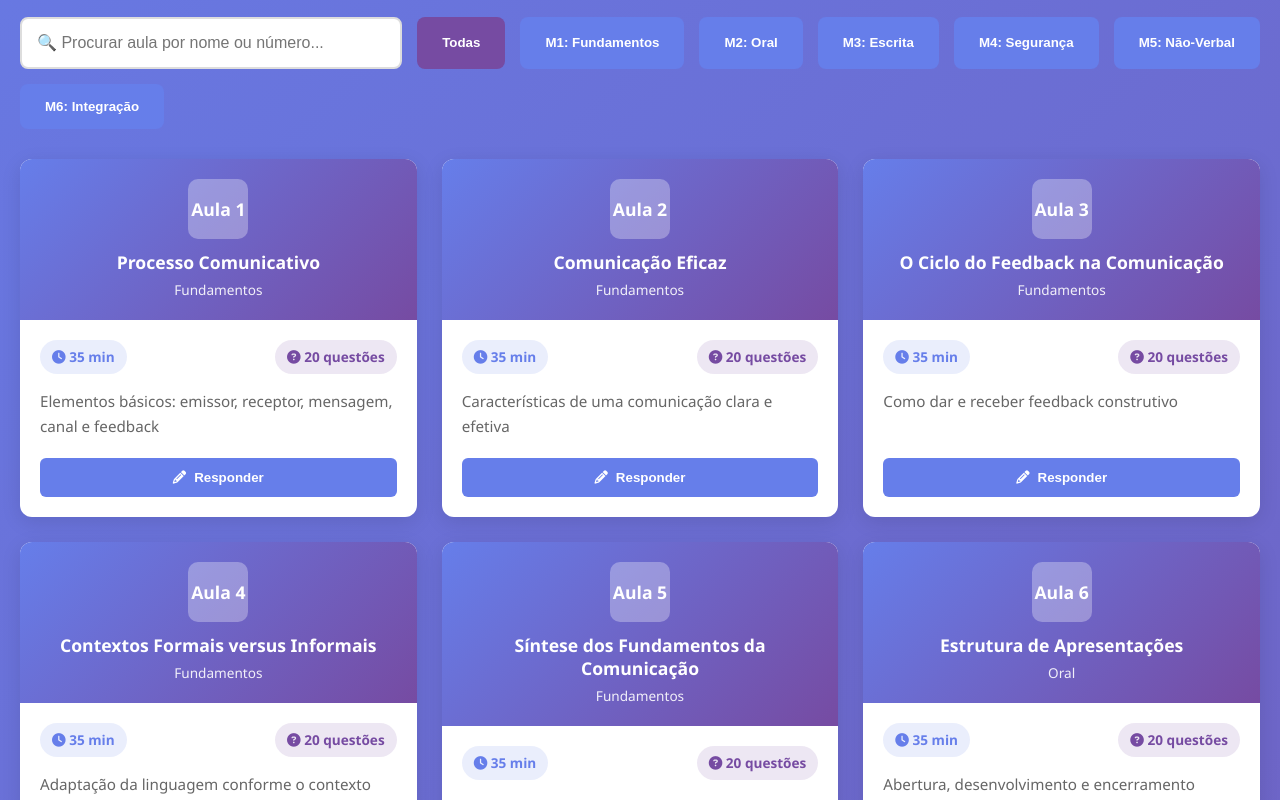
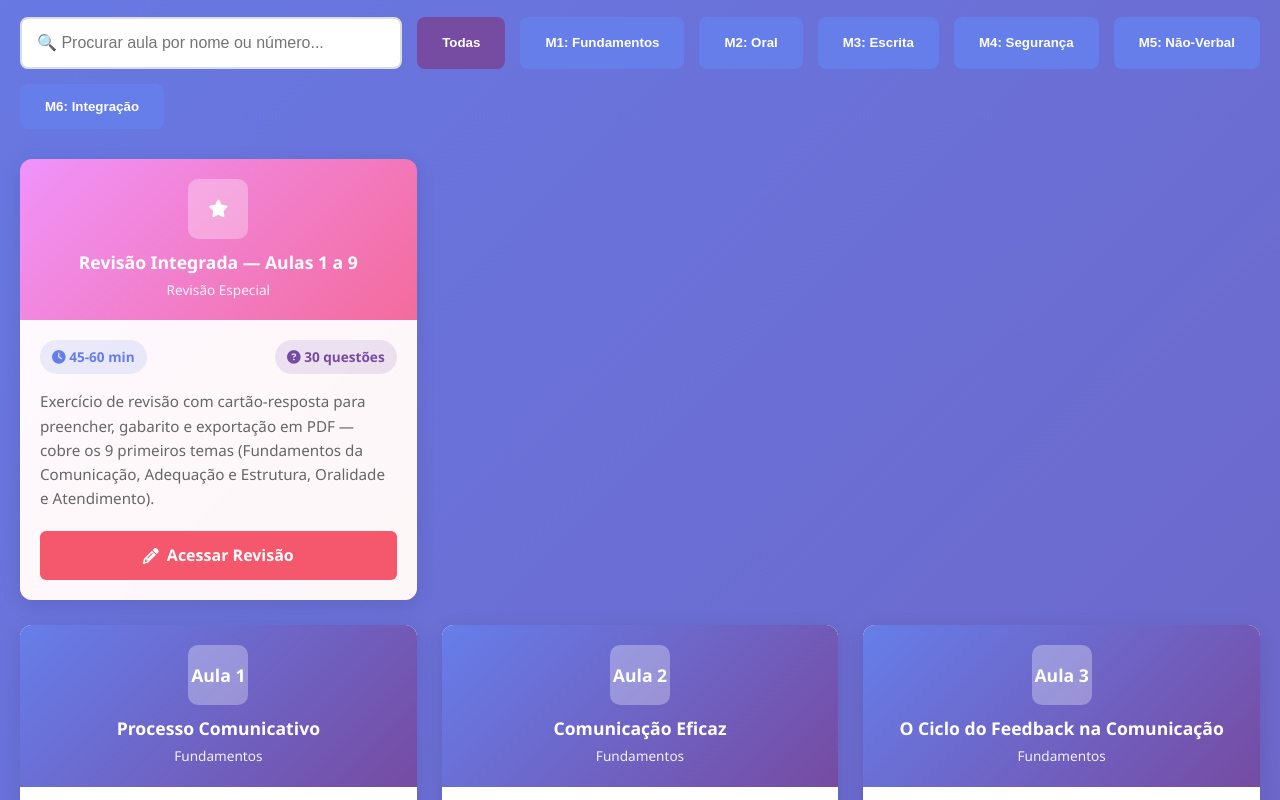
Before and after one commit to Gelvazio/scripts-comunicacao-oral-e-escrita, a plain HTML site: page ATIVIDADES/QUESTIONARIOS.HTML in a window 1280 px wide. Shown: the part 645-1445 px from the top of the page. Drawn offline with Linux system fonts and the light colour scheme.

Commit message:
Adiciona card fixo de acesso a Revisao Integrada (Aulas 1-9) no menu de questionarios
Co-Authored-By: Claude Sonnet 5 <noreply@anthropic.com>

```diff
--- a/ATIVIDADES/QUESTIONARIOS.HTML
+++ b/ATIVIDADES/QUESTIONARIOS.HTML
@@ -545,6 +545,31 @@
             <button class="filter-btn" onclick="filterModulos('integracao')">M6: Integração</button>
         </div>
 
+        <!-- Revisão Integrada (fixo, sempre o primeiro) -->
+        <div class="questionarios-grid" style="margin-bottom: 25px;">
+            <div class="questionario-card revisao-card">
+                <div class="card-header">
+                    <div class="card-number"><i class="fas fa-star"></i></div>
+                    <div class="card-title">
+                        <h3>Revisão Integrada — Aulas 1 a 9</h3>
+                        <p>Revisão Especial</p>
+                    </div>
+                </div>
+                <div class="card-body">
+                    <div class="card-info">
+                        <span class="badge tempo"><i class="fas fa-clock"></i> 45-60 min</span>
+                        <span class="badge questoes"><i class="fas fa-question-circle"></i> 30 questões</span>
+                    </div>
+                    <p class="card-description">Exercício de revisão com cartão-resposta para preencher, gabarito e exportação em PDF — cobre os 9 primeiros temas (Fundamentos da Comunicação, Adequação e Estrutura, Oralidade e Atendimento).</p>
+                    <div class="card-footer">
+                        <a class="btn-acessar" href="../FORMULARIOS-SEPARADOS/26-Quiz-Revisao-Aulas-1-9.html" target="_blank">
+                            <i class="fas fa-pencil-alt"></i> Acessar Revisão
+                        </a>
+                    </div>
+                </div>
+            </div>
+        </div>
+
         <!-- Grid de Questionários -->
         <div class="questionarios-grid" id="questionariosGrid">
             <!-- Cards serão gerados por JavaScript -->
```
